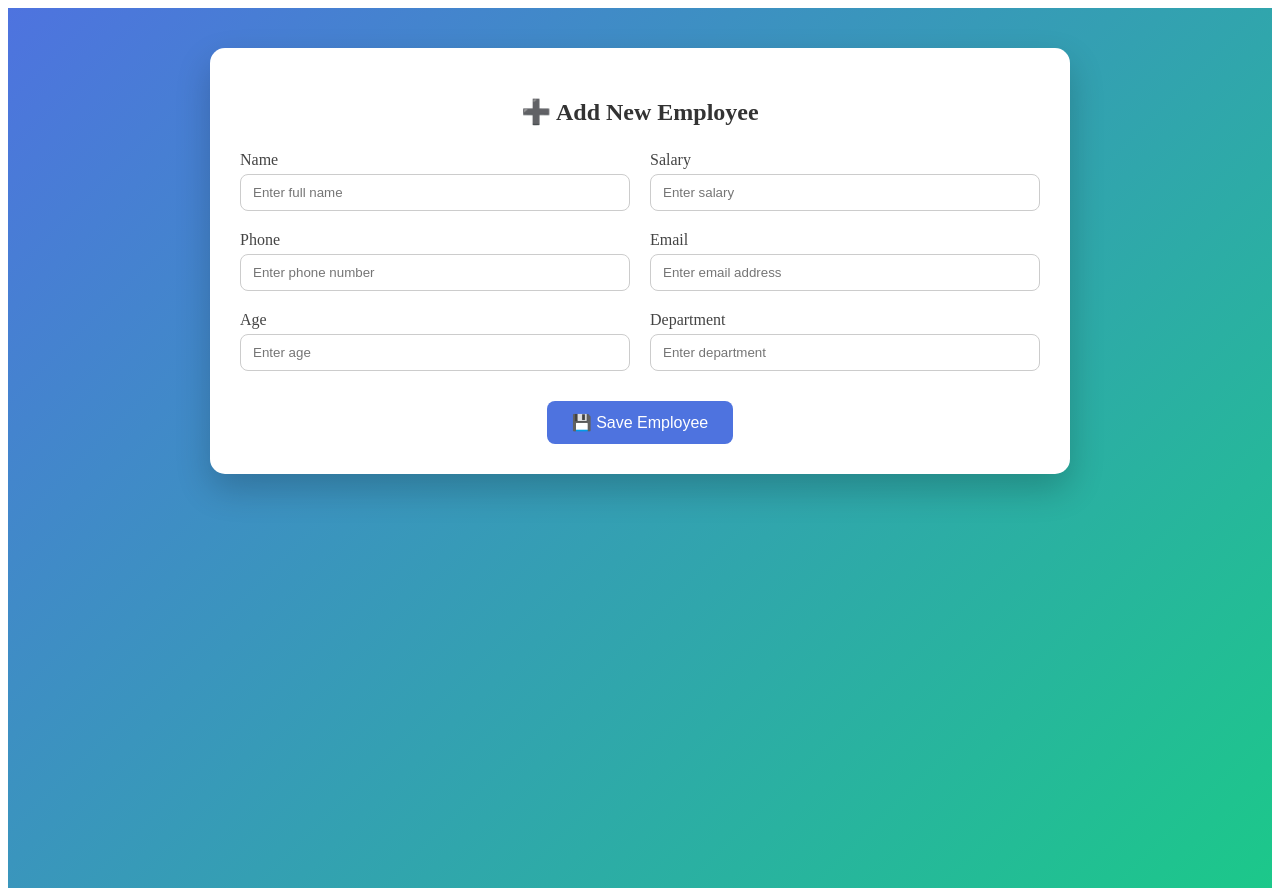
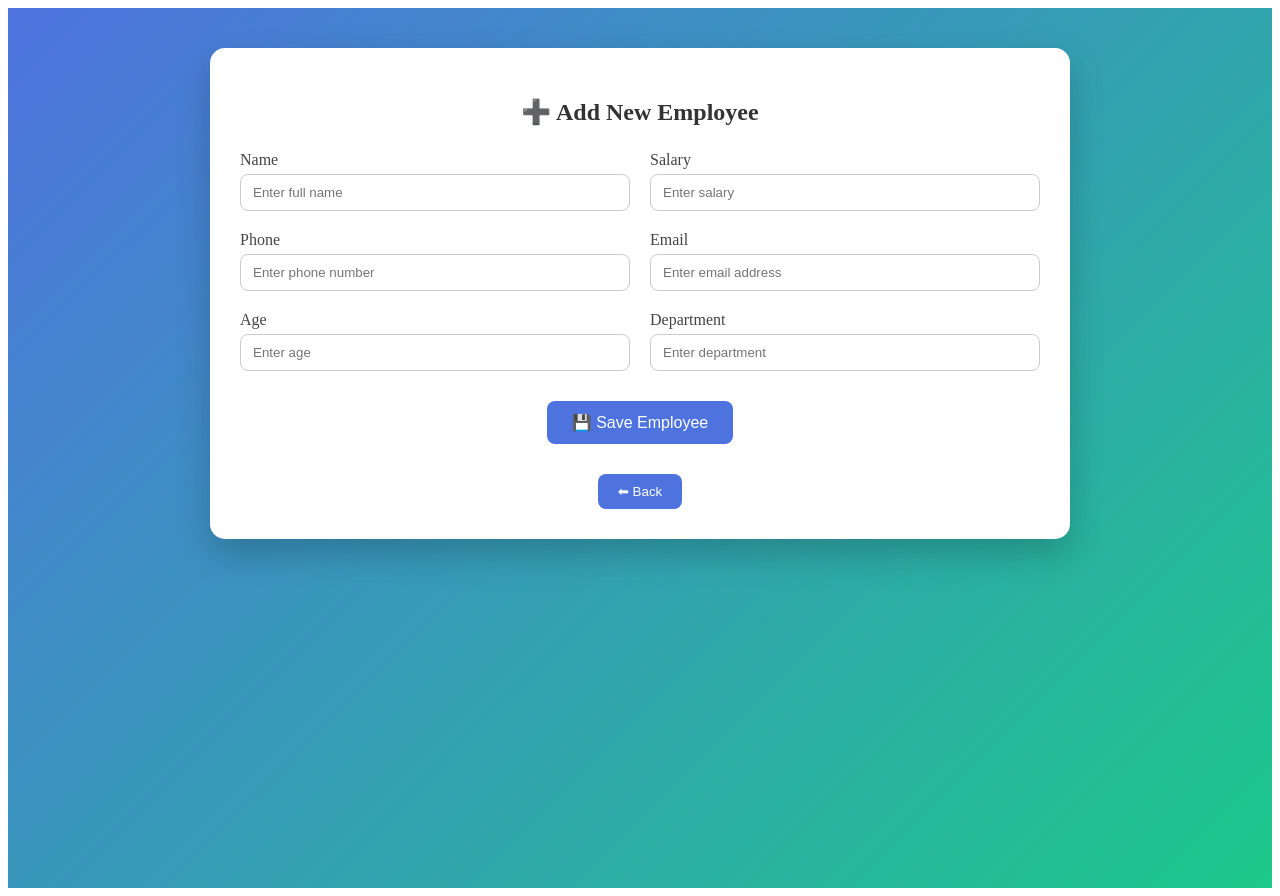
Before and after one commit to Adityasahoo7/CrudEmpDetails_UI, an Angular app: page /add-employee in a window 1280 px wide. Built offline with nearby package versions, Linux system fonts and the light colour scheme.

Commit message:
UI update Complete

```diff
--- a/src/app/core/services/employee.service.ts
+++ b/src/app/core/services/employee.service.ts
@@ -25,15 +25,15 @@ export class EmployeeService {
   }
 
 create(employee: Employee): Observable<any> {
-    return this.http.post(`${this.baseUrl}/AddEmployee`, employee);
+    return this.http.post(`${this.baseUrl}/AddEmployee`, employee,{responseType: 'text'});
   }
 
   update(id: number, employee: Employee): Observable<any> {
-    return this.http.put(`${this.baseUrl}/UpdateEmployee/${id}`, employee);
+    return this.http.put(`${this.baseUrl}/UpdateEmployee`, employee,{responseType:'text'});
   }
 
   delete(id: number): Observable<any> {
-    return this.http.delete(`${this.baseUrl}/DeleteEmployee/${id}`);
+    return this.http.delete(`${this.baseUrl}/DeleteEmployee/${id}`,{responseType:'text'});
   }
 
 }
--- a/src/app/features/employee/add-employee/add-employee.component.css
+++ b/src/app/features/employee/add-employee/add-employee.component.css
@@ -88,3 +88,30 @@
     grid-template-columns: 1fr;
   }
 }
+.button-section {
+  margin-top: 30px;
+  text-align: center;
+}
+
+.back-btn {
+  padding: 10px 20px;
+  border: none;
+  border-radius: 8px;
+  background-color: #4e73df;
+  color: white;
+  font-weight: 500;
+  cursor: pointer;
+  transition: 0.3s;
+}
+
+.back-btn:hover {
+  background-color: #2e59d9;
+  transform: scale(1.05);
+}
+
+/* Responsive */
+@media (max-width: 768px) {
+  .details-grid {
+    grid-template-columns: 1fr;
+  }
+}
--- a/src/app/features/employee/add-employee/add-employee.component.html
+++ b/src/app/features/employee/add-employee/add-employee.component.html
@@ -42,6 +42,10 @@
       <button class="save-btn" (click)="save()">💾 Save Employee</button>
     </div>
 
+        <div class="button-section">
+      <button class="back-btn" routerLink="/">⬅ Back</button>
+    </div>
+
   </div>
 
 </div>
--- a/src/app/features/employee/edit-employee/edit-employee.component.css
+++ b/src/app/features/employee/edit-employee/edit-employee.component.css
@@ -93,3 +93,31 @@
     grid-template-columns: 1fr;
   }
 }
+
+.button-section {
+  margin-top: 30px;
+  text-align: center;
+}
+
+.back-btn {
+  padding: 10px 20px;
+  border: none;
+  border-radius: 8px;
+  background-color: #4e73df;
+  color: white;
+  font-weight: 500;
+  cursor: pointer;
+  transition: 0.3s;
+}
+
+.back-btn:hover {
+  background-color: #2e59d9;
+  transform: scale(1.05);
+}
+
+/* Responsive */
+@media (max-width: 768px) {
+  .details-grid {
+    grid-template-columns: 1fr;
+  }
+}
--- a/src/app/features/employee/edit-employee/edit-employee.component.html
+++ b/src/app/features/employee/edit-employee/edit-employee.component.html
@@ -48,6 +48,11 @@
       <button class="update-btn" (click)="update()">🔄 Update Employee</button>
     </div>
 
+
+    <div class="button-section">
+      <button class="back-btn" routerLink="/">⬅ Back</button>
+    </div>
+
   </div>
 
 </div>
```
